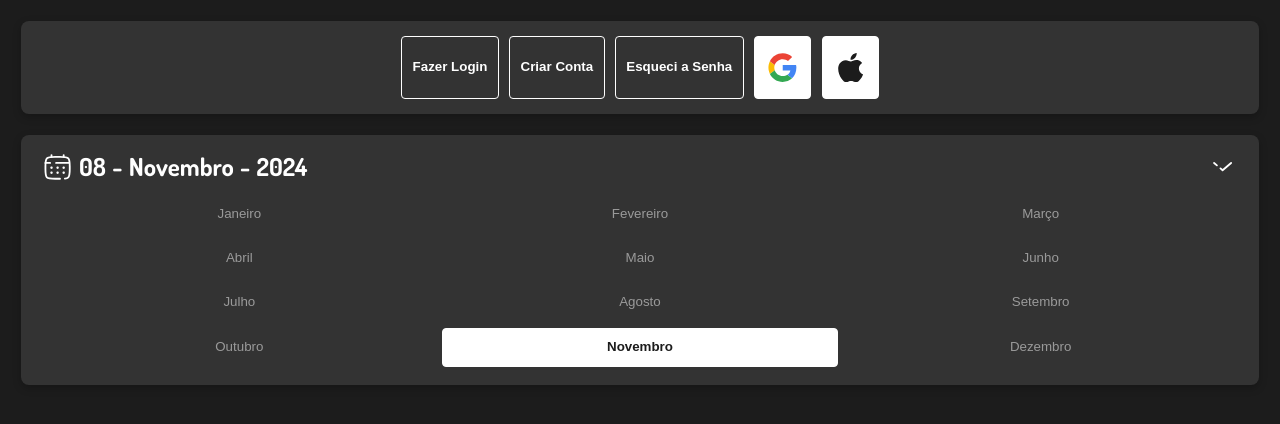
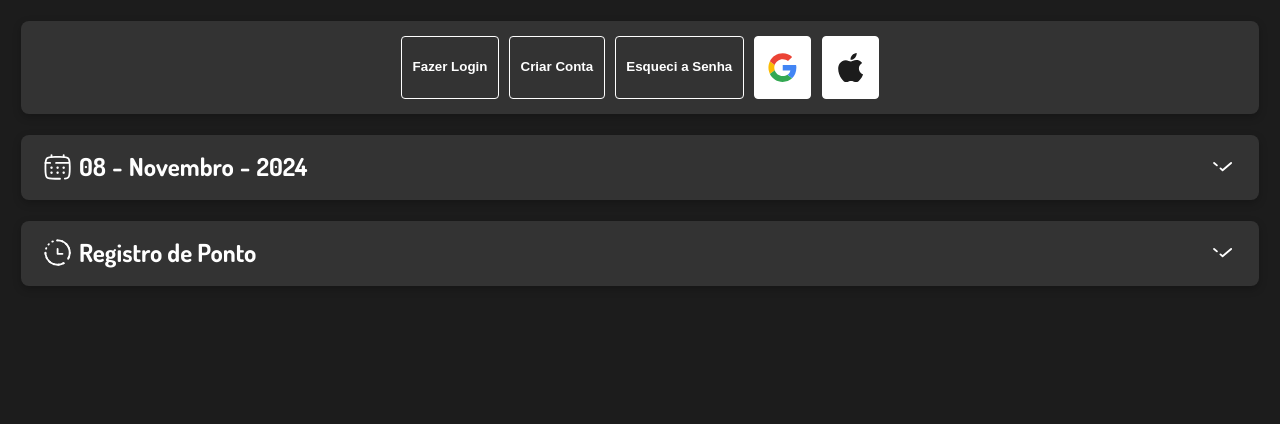
Before and after one commit to lucasmonsan/CatLog, a SvelteKit app: page / in a window 1280 px wide. Shown: the top 424 px of the page. Built offline with nearby package versions, Linux system fonts and the light colour scheme.

Commit message:
PunchClock iniciado.

```diff
--- a/src/app.css
+++ b/src/app.css
@@ -156,6 +156,10 @@ svg {
 	transition: max-height var(--fast);
 }
 
+.nowrap {
+	text-wrap: nowrap;
+}
+
 .column {
 	flex-direction: column;
 }
--- a/src/components/layout/Calendar.svelte
+++ b/src/components/layout/Calendar.svelte
@@ -6,7 +6,7 @@
 	import { onMount } from 'svelte'
 
 	let visible = false
-	let option: 'days' | 'months' | 'years' | '' = 'months'
+	let option: 'days' | 'months' | 'years' | '' = ''
 	const days = [...Array(new Date($pickYear, $pickMonth, 1).getDay()).fill(null), ...Array.from({ length: new Date($pickYear, $pickMonth + 1, 0).getDate() }, (_, i) => i + 1)]
 	const dayNames = ['Dom', 'Seg', 'Ter', 'Qua', 'Qui', 'Sex', 'Sáb']
 	const monthNames = ['Janeiro', 'Fevereiro', 'Março', 'Abril', 'Maio', 'Junho', 'Julho', 'Agosto', 'Setembro', 'Outubro', 'Novembro', 'Dezembro']
--- /dev/null
+++ b/src/components/layout/PunchClock.svelte
@@ -0,0 +1,58 @@
+<script lang="ts">
+	import ArrowIcon from '$lib/icons/ArrowIcon.svelte'
+	import PointIcon from '$lib/icons/PointIcon.svelte'
+	import { pickDay, pickMonth, pickYear, todayDay, todayMonth, todayYear } from '$lib/stores/calendar'
+	import { onMount } from 'svelte'
+
+	let visible = false
+	let option = false
+
+	onMount(() => {
+		visible = true
+	})
+</script>
+
+{#if visible}
+	<section class="container column {option && 'open'}">
+		<div>
+			<button class="transparent icon">
+				<PointIcon />
+			</button>
+
+			<button class="transparent nowrap" on:click={() => (option = !option)}>
+				<h6>Registro de Ponto</h6>
+			</button>
+
+			<button class="transparent jc-end w-100" on:click={() => (option = !option)}>
+				<ArrowIcon />
+			</button>
+		</div>
+
+		{#if option}
+			<h1>Lucas</h1>
+		{/if}
+	</section>
+{/if}
+
+<style>
+	section {
+		justify-content: flex-start;
+		max-height: calc(var(--base) * 3.125);
+
+		&.open {
+			max-height: calc(var(--base) * 6);
+		}
+	}
+
+	div {
+		justify-content: flex-start;
+		gap: var(--gap-1);
+		width: 100%;
+		height: calc(var(--base) * 1.5);
+	}
+
+	button.transparent {
+		min-width: auto;
+		height: 100%;
+	}
+</style>
--- /dev/null
+++ b/src/lib/icons/PointIcon.svelte
@@ -0,0 +1,11 @@
+<svg viewBox="0 0 24 24" fill="none" xmlns="http://www.w3.org/2000/svg">
+	<path d="M2 12C2 17.5228 6.47715 22 12 22C13.8214 22 15.5291 21.513 17 20.6622M12 2C17.5228 2 22 6.47715 22 12C22 13.8214 21.513 15.5291 20.6622 17" stroke="var(--text-color)" stroke-width="1.5" stroke-linecap="round" />
+	<path d="M12 9V13H16" stroke="var(--text-color)" stroke-width="1.5" stroke-linecap="round" stroke-linejoin="round" />
+	<path
+		d="M17 20.6622C15.5291 21.513 13.8214 22 12 22C6.47715 22 2 17.5228 2 12C2 6.47715 6.47715 2 12 2C17.5228 2 22 6.47715 22 12C22 13.8214 21.513 15.5291 20.6622 17"
+		stroke="var(--text-color)"
+		stroke-width="1.5"
+		stroke-linecap="round"
+		stroke-dasharray="0.5 3.5"
+	/>
+</svg>
--- a/src/routes/+page.svelte
+++ b/src/routes/+page.svelte
@@ -1,7 +1,9 @@
 <script>
 	import Calendar from '../components/layout/Calendar.svelte'
 	import Header from '../components/layout/Header.svelte'
+	import PunchClock from '../components/layout/PunchClock.svelte'
 </script>
 
 <Header />
 <Calendar />
+<PunchClock />
```
